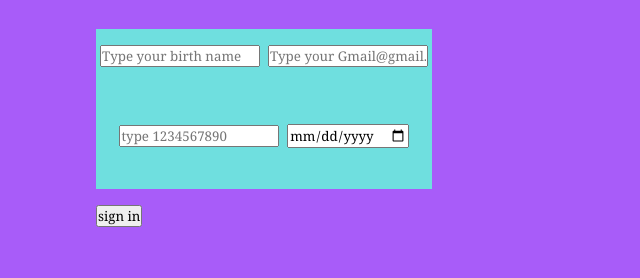
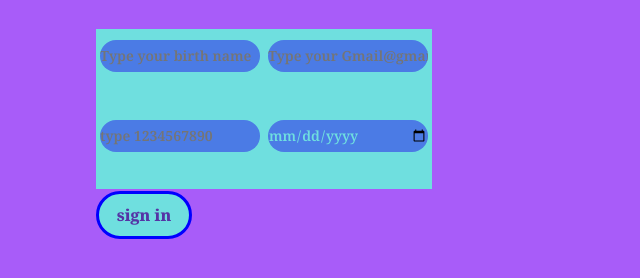
Before and after one commit to moksh-codedeveloper/shopping-store, a plain HTML site: page signin.html in a window 1280 px wide. Shown: the part 220-498 px from the top of the page, without its empty margins (0-640 px from the left). Drawn offline with Linux system fonts and the light colour scheme.

Commit message:
new signin page styling

```diff
--- a/signin.css
+++ b/signin.css
@@ -58,3 +58,33 @@ main .signin-container  h1{
     text-align: center;
     background-color: var(--snd-bg-colors);
 }
+.signin-container #sign-in{
+    height: 3rem;
+    width: 6rem;
+    border-radius: 30px;
+    border: solid 0.2rem blue;
+    background-color: var(--snd-bg-colors);
+    color: var(--bg-color);
+    font-size: 16px;
+    font-weight: 800;
+}
+
+.signin-container .sign-up-content input{
+    height: 2rem;
+    width: 10rem;
+    border-radius: 30px;
+    border: none;
+    font-size: 14px;
+    font-weight: 600;
+    color: var(--snd-bg-colors);
+    background-color: var(--text--color);
+}
+
+.sign-up-content input:hover{
+    background-color: var(--main-color);
+    box-shadow: 1px 1px 2px var(--snd-bg-colors);
+    transition: all .5s ease-in-out;
+    color: var(--text-color);
+    content: "";
+    transform: translate(2px);
+}
--- a/signin.html
+++ b/signin.html
@@ -19,7 +19,7 @@
             <input type="number" placeholder="type 1234567890" />
             <input type="date" id="dob">
           </div>
-        <input type="submit" value="sign in" />
+        <input type="submit" value="sign in" id="sign-in"/>
         </div>
       </main>
     </div>
```
